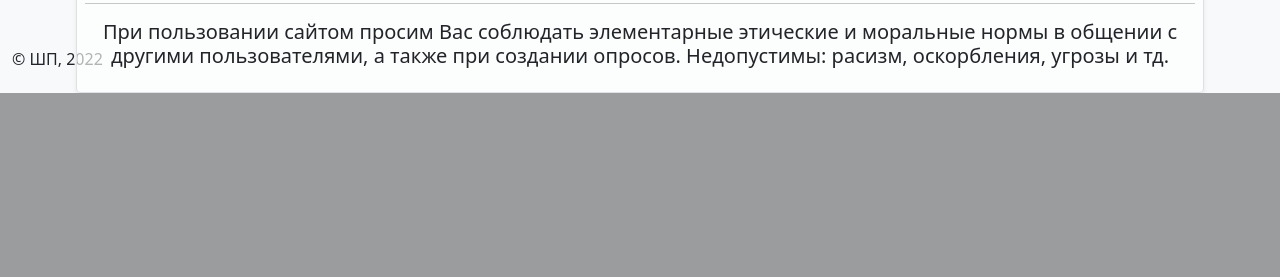
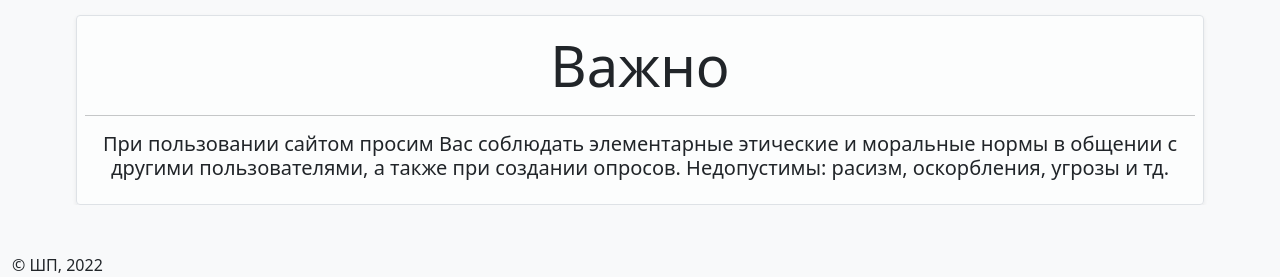
Before and after one commit to dimm0909/simple-votings, a Django app: page /start/ in a window 1280 px wide. Shown: the part 1017-1294 px from the top of the page. Before the commit the page ends 1110 px from the top, so only its background shows below. Run offline with Django 3.2, Linux system fonts and the light colour scheme.

Commit message:
small start page update

```diff
--- a/main/templates/pages/start.html
+++ b/main/templates/pages/start.html
@@ -38,7 +38,7 @@
       <img style="width: 30%; height: 30%" class="mt-4 px-0" src="{% static 'img/padlock-open.png' %}">
     </div>
   </div>
-  <div class="ml-2 translate-middle-x" style="position: absolute; left: 50%; top: 115%; width: 90%">
+  <div class="mt-3 translate-middle-x" style="position: relative; left: 50%; width: 90%">
     <div class="border rounded shadow-sm rounded bg-white py-3 px-2" style="--bs-bg-opacity: .65;">
       <h1 class="display-4">Важно</h1>
       <hr>
```
